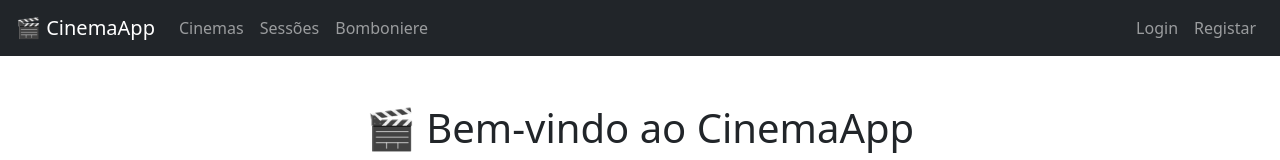
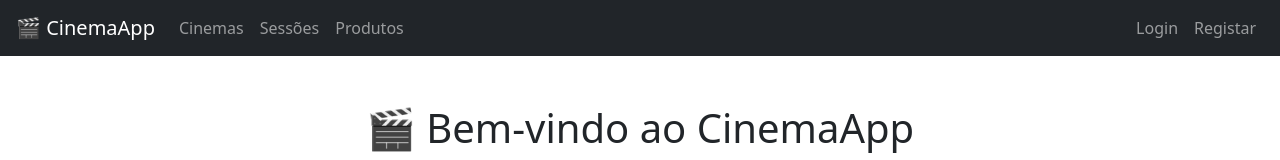
Before and after one commit to t35monte/cinema-strapi, a Next.js app in the folder cinema-frontend/: page / in a window 1280 px wide. Shown: the top 160 px of the page. Built offline with nearby package versions, Linux system fonts and the light colour scheme.

Commit message:
Alteração no ficheiro bomniere e Navbar(components)

```diff
--- a/cinema-frontend/components/Navbar.js
+++ b/cinema-frontend/components/Navbar.js
@@ -25,7 +25,7 @@ export default function Navbar() {
                 <Link className="nav-link" href="/cinemas">Cinemas</Link>
                 <Link className="nav-link" href="/sessoes">Sessões</Link>
                 {/* NOVO LINK ADICIONADO AQUI */}
-                <Link className="nav-link" href="/bomboniere">Bomboniere</Link>
+                <Link className="nav-link" href="/bomboniere">Produtos</Link>
             </div>
             <div className="navbar-nav">
                 {user ? (
--- a/cinema-frontend/pages/Produtos/bomboniere.js
+++ b/cinema-frontend/pages/Produtos/bomboniere.js
@@ -56,7 +56,7 @@ export default function Bomboniere() {
                                         )}
                                         <div className="card-body text-center d-flex flex-column">
                                             <h6 className="card-title">{attr(prod, 'descricao')}</h6>
-                                            <p className="card-text fw-bold text-success mb-3">R$ {attr(prod, 'preco')?.toFixed(2)}</p>
+                                            <p className="card-text fw-bold text-success mb-3">{attr(prod, 'preco')?.toFixed(2)}€</p>
 
                                             <button
                                                 className="btn btn-primary mt-auto"
```
